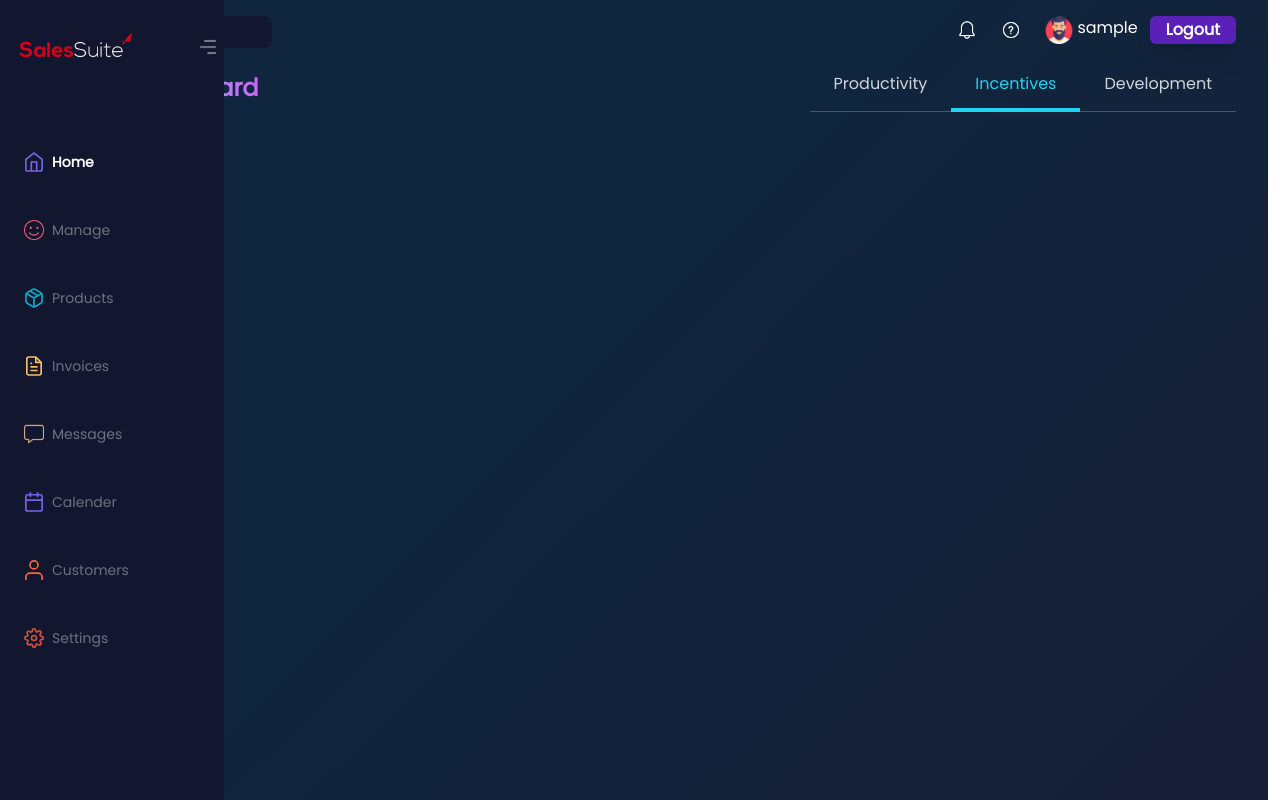
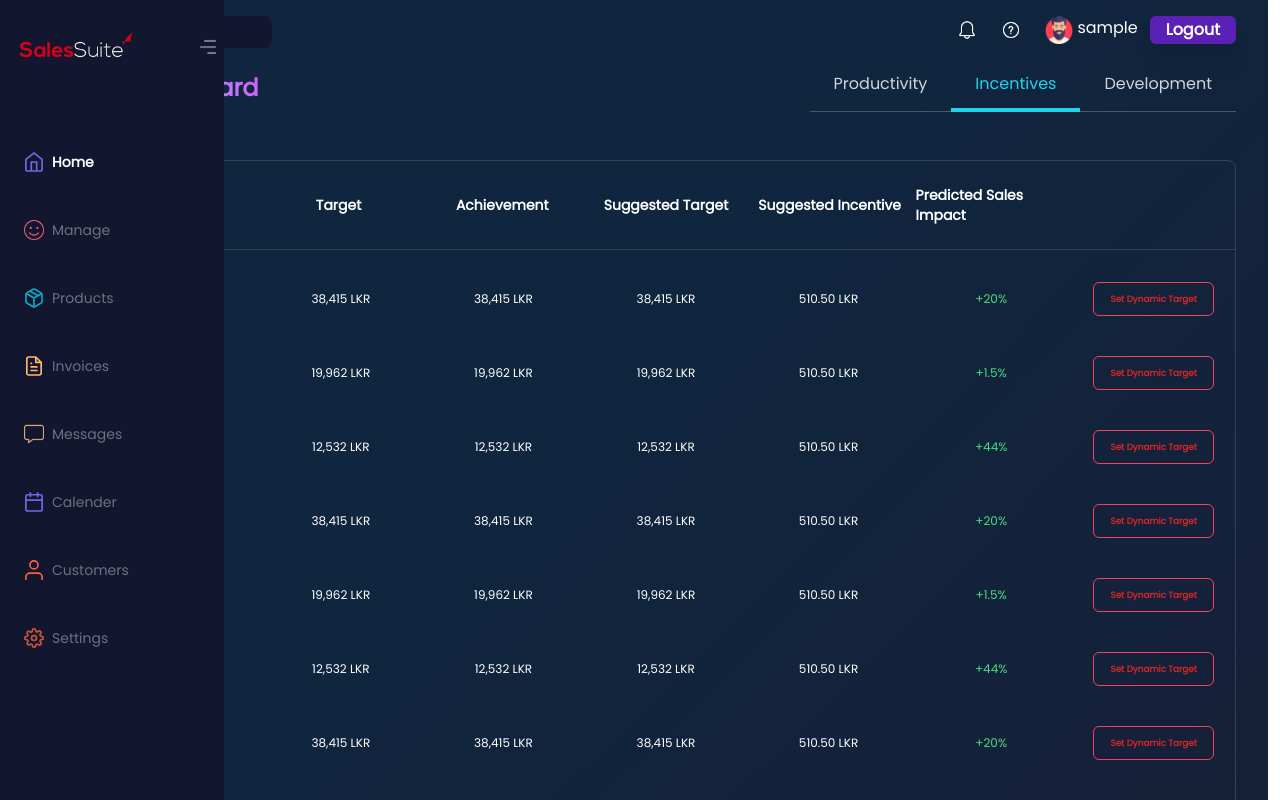
Before and after one commit to Nivethan-Ar/ml-dashboard, a React (Create React App) app: page /dashboard/incentives in a window 1280 px wide. Shown: the top 800 px of the page. Built offline with nearby package versions, Linux system fonts and the light colour scheme; sample sign-in values are in the browser's storage.

Commit message:
Add incentives page with a table using css Grid

```diff
--- a/src/layouts/Body/index.tsx
+++ b/src/layouts/Body/index.tsx
@@ -10,7 +10,7 @@ const Body = ({ children }:any) => (
           backgroundColor: '#7f53ac',
           backgroundImage: 'linear-gradient(315deg, #191d36 0%, #0f263e 64%)',
         }}
-        className="ml-16 h-[120vh] text-white w-[calc(100vw_-_(4rem_+_12px))]"
+        className="ml-16 h-[160vh] text-white w-[calc(100vw_-_(4rem_+_12px))]"
       >
         {children}
       </div>
--- a/src/pages/DashboardML/Incentives.tsx
+++ b/src/pages/DashboardML/Incentives.tsx
@@ -1,9 +1,75 @@
-import React from 'react';
+const Incentives = () => {
+  const headerLabels = [
+    'Agent Name',
+    'Target',
+    'Achievement',
+    'Suggested Target',
+    'Suggested Incentive',
+    'Predicted Sales Impact',
+  ];
 
-const Incentives = () => (
-  <div>
-    <h6>hi</h6>
-  </div>
-);
+  const tableHeader = headerLabels.map((label) => (
+    <div><h6>{label}</h6></div>
+  ));
+
+  const data = [
+    {
+      agentName: 'Barrows Michel',
+      target: '38,415 LKR',
+      achievement: '38,415 LKR',
+      suggTarget: '38,415 LKR',
+      suggIncentive: '510.50 LKR',
+      pSalesImpact: '+20%',
+    },
+    {
+      agentName: 'Osinski Willow',
+      target: '19,962 LKR',
+      achievement: '19,962 LKR',
+      suggTarget: '19,962 LKR',
+      suggIncentive: '510.50 LKR',
+      pSalesImpact: '+1.5%',
+    },
+    {
+      agentName: 'Gerhold Emmy',
+      target: '12,532 LKR',
+      achievement: '12,532 LKR',
+      suggTarget: '12,532 LKR',
+      suggIncentive: '510.50 LKR',
+      pSalesImpact: '+44%',
+    },
+  ];
+
+  const tableData = data.map((d) => (
+    <>
+      <div className=""><h6>{d.agentName}</h6></div>
+      <div className=""><h6>{d.target}</h6></div>
+      <div className=""><h6>{d.achievement}</h6></div>
+      <div className=""><h6>{d.suggTarget}</h6></div>
+      <div className=""><h6>{d.suggIncentive}</h6></div>
+      <div className="text-green-400 "><h6>{d.pSalesImpact}</h6></div>
+      <button
+        type="button"
+        className="border border-rose-500 rounded-md px-4 py-2 font-bold text-[0.55rem] text-red-600"
+      >
+        Set Dynamic Target
+      </button>
+    </>
+  ));
+  return (
+  // Grid approach
+    <div className="border border-slate-700 rounded-lg bg-slate-900 bg-opacity-20 bg-transparent">
+      <div className="grid grid-cols-7 place-items-center gap-x-2 text-sm border-b py-6  font-semibold border-slate-700">
+        {tableHeader}
+      </div>
+
+      <div className=" grid grid-cols-7 place-items-center gap-x-0 gap-y-10 text-xs py-8 ">
+        {tableData}
+        {tableData}
+        {tableData}
+      </div>
+
+    </div>
+  );
+};
 
 export default Incentives;
```
